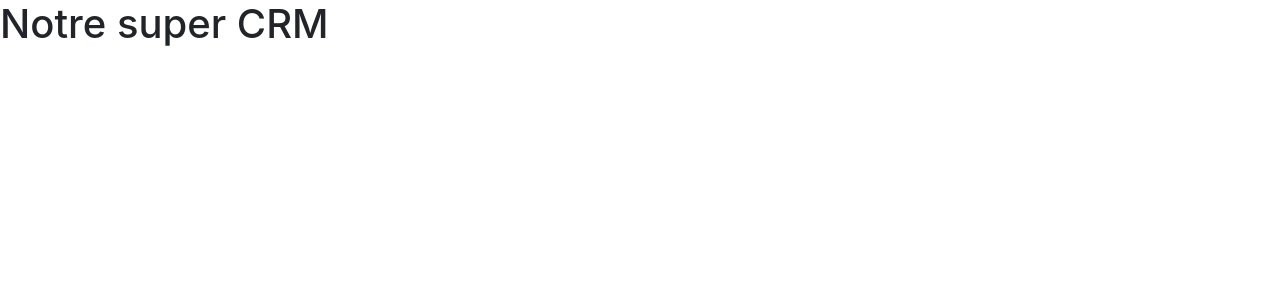
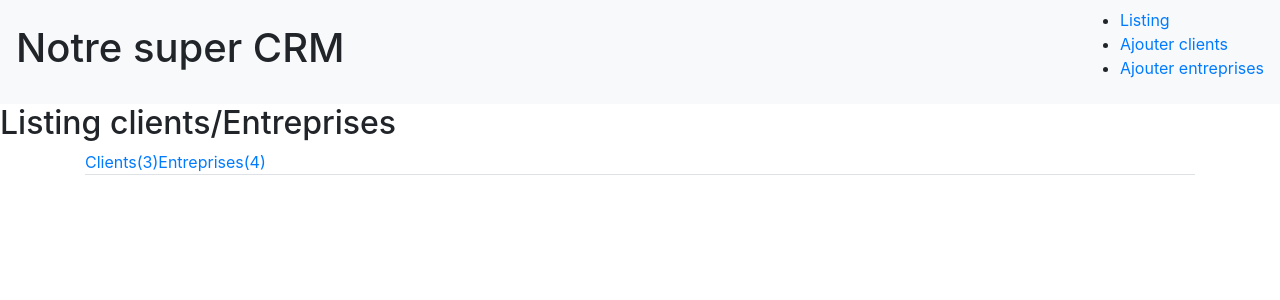
Before and after one commit to prunieres/crm, a PHP site: page / in a window 1280 px wide. Shown: the top 300 px of the page. Run offline with PHP 8.4, Linux system fonts and the light colour scheme; some libraries are stand-ins or nearby versions.

Commit message:
structure nav and tab pan

```diff
--- a/index.php
+++ b/index.php
@@ -11,7 +11,37 @@
 </head>
 
 <body>
-<h1>Notre super CRM</h1>
+    <nav class="navbar navbar-light bg-light">
+        <h1>Notre super CRM</h1>
+        <ul>
+            <li><a href="">Listing</a></li>
+            <li><a href="">Ajouter clients</a></li>
+            <li><a href="">Ajouter entreprises</a></li>
+        </ul>
+    </nav>
+    <h2>Listing clients/Entreprises</h2>
+    <div class="container">
+        <ul class="nav nav-tabs">
+            <li class="active"><a data-toggle="tab" href="#home">Clients(3)</a></li>
+            <li><a data-toggle="tab" href="#menu1">Entreprises(4)</a></li>
+        </ul>
+
+      <div class="tab-content">
+          <div id="home" class="tab-pane fade in active">
+              <div class="input-group mb-3">
+                  <input type="text" class="form-control" placeholder="Recherche" aria-label="Recipient's username" aria-describedby="basic-addon2">
+                  <button>Search</button>
+                  <button>Reset</button>
+              </div>
+          </div>
+
+        <div id="menu1" class="tab-pane fade">
+          <h3>Entreprises(4)</h3>
+          <p>Ut enim ad minim veniam, quis nostrud exercitation ullamco laboris nisi ut aliquip ex ea commodo consequat.</p>
+        </div>
+
+      </div>
+</div>
     <script src="node_modules/jquery/dist/jquery.min.js" crossorigin="anonymous"></script>
     <script src="node_modules/bootstrap/dist/js/bootstrap.js" crossorigin="anonymous"></script>
     <script src="script.js"></script>
```
